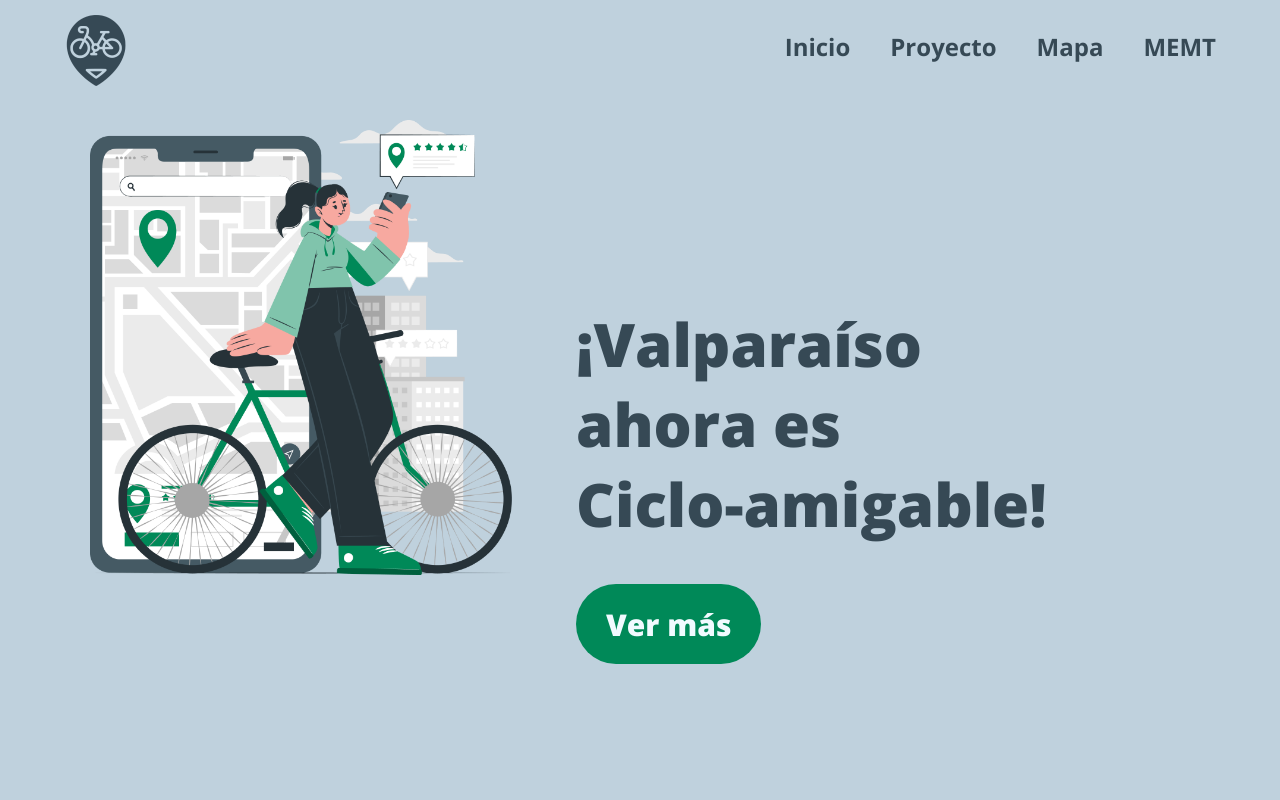
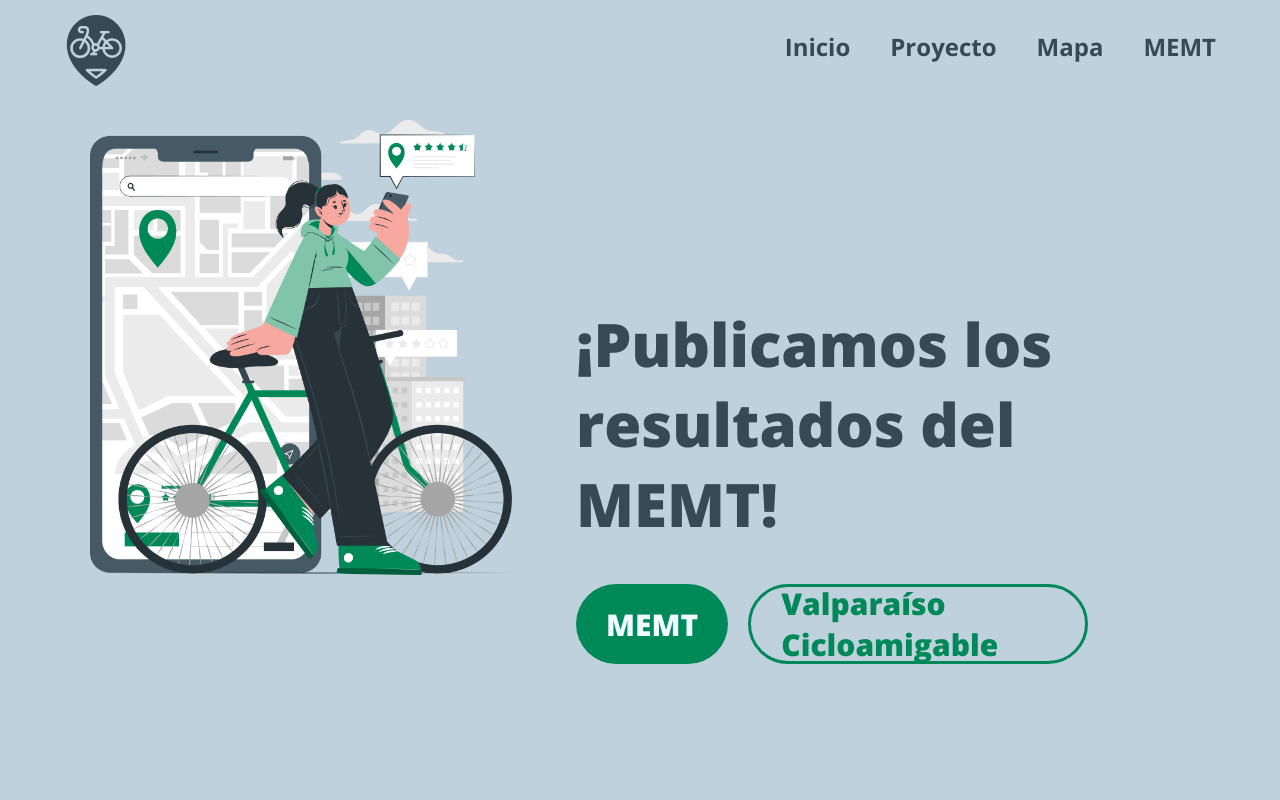
Before and after one commit to liberticl/cicloamigable, a Flask app: page / in a window 1280 px wide. Run offline with Flask 3, Linux system fonts and the light colour scheme.

Commit message:
feat(index): se actualiza el index para MEMT

```diff
--- a/static/css/main.css
+++ b/static/css/main.css
@@ -37,7 +37,7 @@ body {
   right: 15%;
   top: 28%;
   width: 40%;
-  max-width: 629px;
+  max-width: 729px;
 }
 
 .main-title {
--- a/templates/index.html
+++ b/templates/index.html
@@ -8,14 +8,15 @@
 
     <!-- Contenido principal (lado derecho) -->
     <div class="main-content">
-        <h1 class="main-title"><br>¡Valparaíso ahora es<br>Ciclo-amigable!</h1>
+        <h1 class="main-title"><br>¡Publicamos los resultados del MEMT!</h1>
 
         <!-- <div class="button-group">
             <a href="{{ url_for('login') }}" class="btn btn-primary">Inicia sesión</a>
             <a href="{{ url_for('register') }}" class="btn btn-secondary">Regístrate</a>
         </div> -->
         <div class="button-group">
-            <a href="{{ url_for('proyecto') }}" class="btn btn-primary">Ver más</a>
+            <a href="{{ url_for('memt') }}" class="btn btn-primary">MEMT</a>
+            <a href="{{ url_for('proyecto') }}" class="btn btn-secondary">Valparaíso Cicloamigable</a>
         </div>
     </div>
 </div>
```
Also changed, not shown: utils.py (+4 -3 lines).
